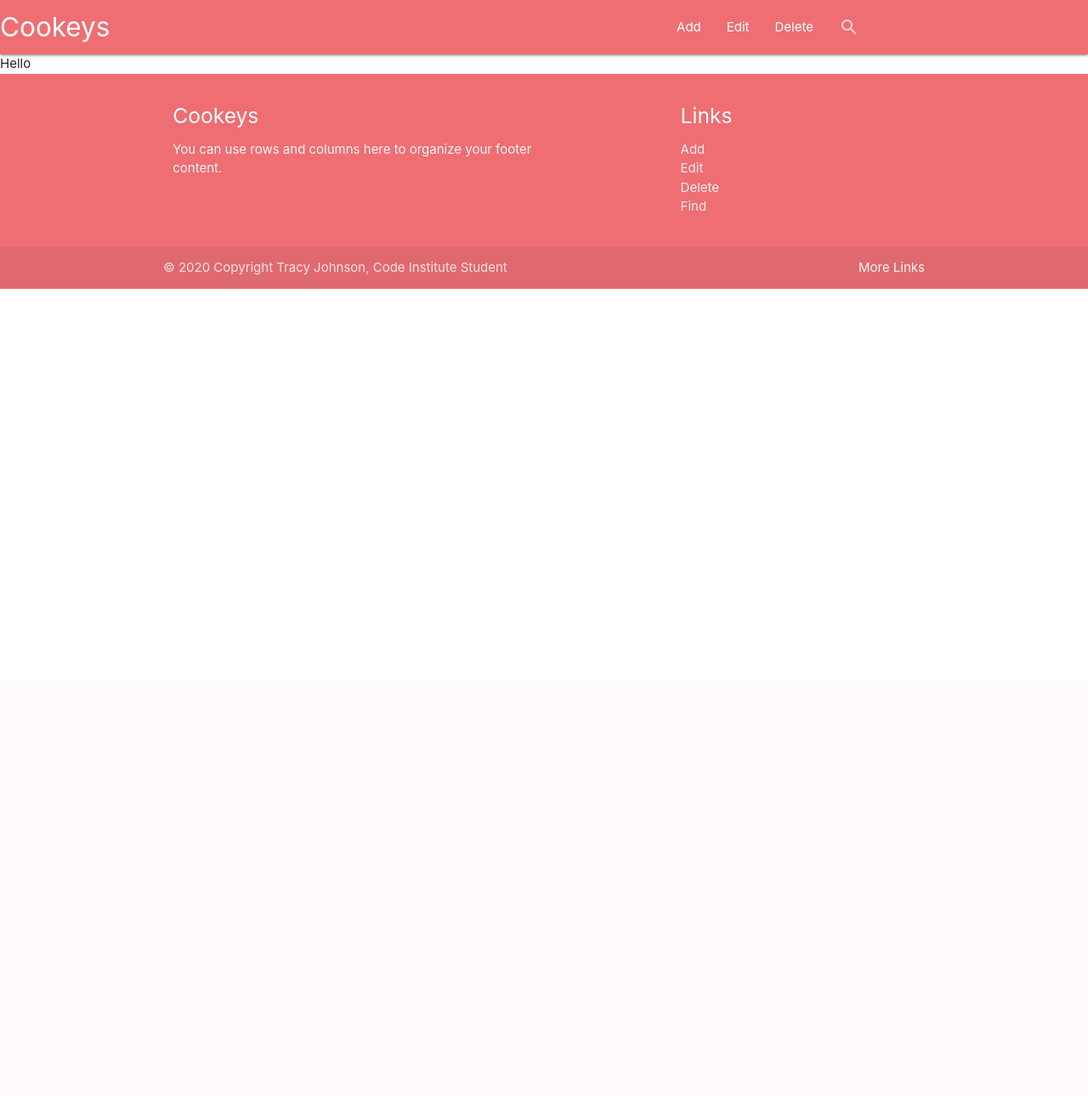
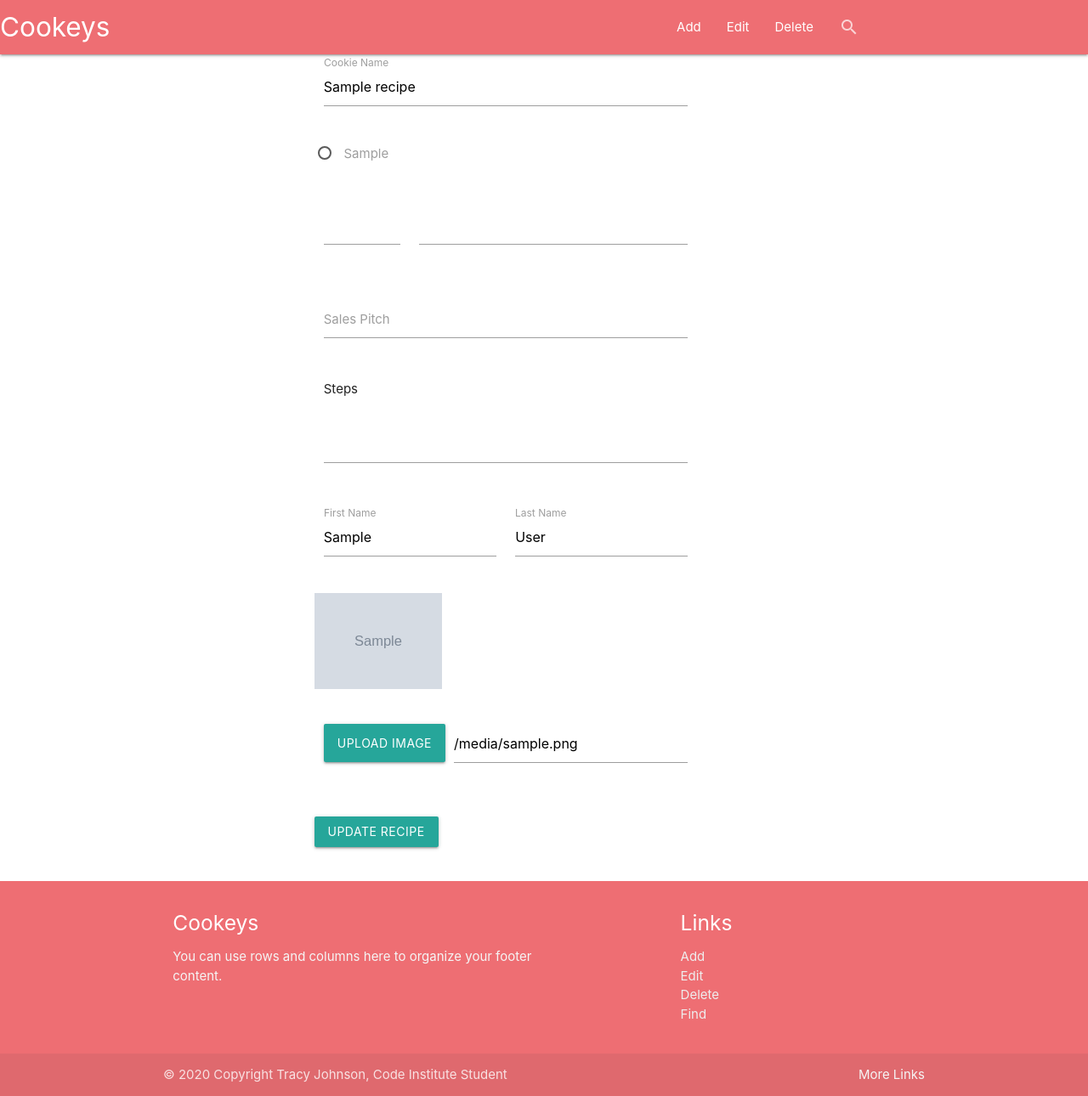
Before and after one commit to tracyjohnson213/cookeys2, a Flask app: template templates/editrecipe.html in a window 1280 px wide. Shown: the whole page at 85% size. Before the commit the page ends 340 px from the top, so only its background shows below. Run offline with Flask 2, Linux system fonts and the light colour scheme; the template is opened without the code that fills it: most values are stand-ins (such as "Sample title", 1, 10 or a date in 2020); grey boxes marked "Sample" are stand-in pictures; some libraries are stand-ins or nearby versions.

Commit message:
populate each field with value

```diff
--- a/templates/editrecipe.html
+++ b/templates/editrecipe.html
@@ -1,6 +1,158 @@
 <!DOCTYPE html>
 {% extends 'base.html' %} {% block content %}
 
-Hello
+<div class="row">
+  <form
+    class="col s10"
+    action="{{ url_for('update_recipe', recipe_id=recipe._id)}}"
+    method="POST"
+  >
+    <!-- COOKIE NAME -->
+    <div class="row">
+      <div class="col">
+        <div class="row">
+          <div class="input-field col s12">
+            <input
+              id="cookie_name"
+              name="cookie_name"
+              type="text"
+              class="validate"
+              value="{{recipe.cookie_name.capitalize()}}"
+            />
+            <label for="cookie_name">Cookie Name</label>
+          </div>
+        </div>
+
+        <!-- CATEGORY -->
+        <div class="row">
+          <p>
+            {% for cat in categories %}
+            <label>
+              <input
+                class="with-gap"
+                name="category_name"
+                id="category"
+                type="radio"
+                value="{{recipe.recipe_category}}"
+              />
+              <span>{{cat.recipe_category.capitalize()}}</span>
+            </label>
+            {% endfor %}
+          </p>
+        </div>
+
+        <!-- INGREDIENTS -->
+        {% set qyt = recipe.qty %} {% set ingred = recipe.ingredients %} {% for
+        index in range(qyt|length) %}
+        <div class="row">
+          <div class="input-field col s3">
+            <textarea
+              id="qty"
+              name="qty"
+              class="materialize-textarea"
+              value="{{qyt[index]}}"
+            ></textarea>
+          </div>
+          <div class="input-field col s9">
+            <textarea
+              id="ingredient"
+              name="ingredient"
+              class="materialize-textarea"
+              value="{{ingred[index]}}"
+            ></textarea>
+          </div>
+        </div>
+        {% endfor %}
+
+        <!-- SUMMARY -->
+        <div class="row">
+          <div class="input-field col s12">
+            <textarea
+              id="summary"
+              name="summary"
+              class="materialize-textarea"
+              value="{{recipe.summary}}"
+            ></textarea>
+            <label for="summary">Sales Pitch</label>
+          </div>
+        </div>
+
+        <!-- STEPS -->
+        <p>Steps</p>
+        {% set instructions = recipe.steps %} {% for item in instructions %}
+        <div class="row">
+          <div class="input-field col s12">
+            <textarea
+              id="steps"
+              name="steps"
+              class="materialize-textarea"
+              value="{{item}}"
+            ></textarea>
+          </div>
+        </div>
+        {% endfor %}
+
+        <!-- AUTHOR -->
+        {% set author = recipe.recipe_author %} {% set fnmae, lnmae =
+        author.split(' ') %}
+        <div class="row">
+          <div class="input-field col s6">
+            <input
+              id="firstname"
+              name="firstname"
+              type="text"
+              class="validate"
+              value="{{fnmae}}"
+              required
+            />
+            <label for="firstname">First Name</label>
+          </div>
+          <div class="input-field col s6">
+            <input
+              id="lastname"
+              name="lastname"
+              type="text"
+              class="validate"
+              value="{{lnmae}}"
+              required
+            />
+            <label for="lastname">Last Name</label>
+          </div>
+        </div>
+
+        <!-- IMAGE -->
+        <div class="row">
+        <a target="_blank" href="{{recipe.image_source}}">
+            <img src="../static/assets/images/{{recipe.image_source}}" alt="{{recipe.image_source}}" style="width: 150px;" />
+          </a>
+        </div>
+        <div class="row">
+          <div class="file-field input-field col s12">
+            <div class="btn">
+              <span>Upload Image</span>
+              <input type="file" />
+            </div>
+            <div class="file-path-wrapper">
+              <input
+                class="file-path validate"
+                name="image_source"
+                type="text"
+                value="{{recipe.image_source}}"
+              />
+            </div>
+          </div>
+
+        </div>
+      </div>
+    </div>
+  </form>
+
+  <!-- UPDATE BUTTON -->
+  <div class="row">
+    <button type="submit" name="action" class="waves-effect waves-light btn">
+      Update Recipe
+    </button>
+  </div>
+</div>
 
 {% endblock %}
```
